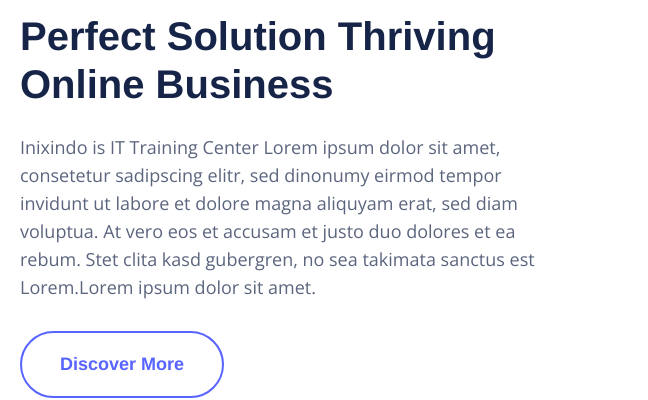
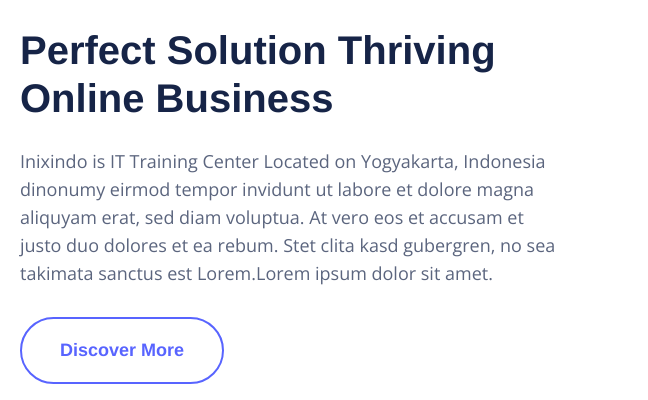
Before and after one commit to faizaldr/projek, a plain HTML site: page index.html in a window 1280 px wide. Shown: the part 1360-1760 px from the top of the page, 632-1280 px from the left. Drawn offline with nearby package versions, Linux system fonts and the light colour scheme.

Commit message:
update 2700

```diff
--- a/index.html
+++ b/index.html
@@ -2697,7 +2697,7 @@
                             <p class="wow fadeInUp" data-wow-delay=".4s"
                                 style="visibility: visible; animation-delay: 0.4s; animation-name: fadeInUp;">
                                 Inixindo is IT Training Center
-                                Lorem ipsum dolor sit amet, consetetur sadipscing elitr, sed
+                                Located on Yogyakarta, Indonesia
                                 dinonumy eirmod tempor invidunt ut labore et dolore magna
                                 aliquyam erat, sed diam voluptua. At vero eos et accusam et
                                 justo duo dolores et ea rebum. Stet clita kasd gubergren, no
```
